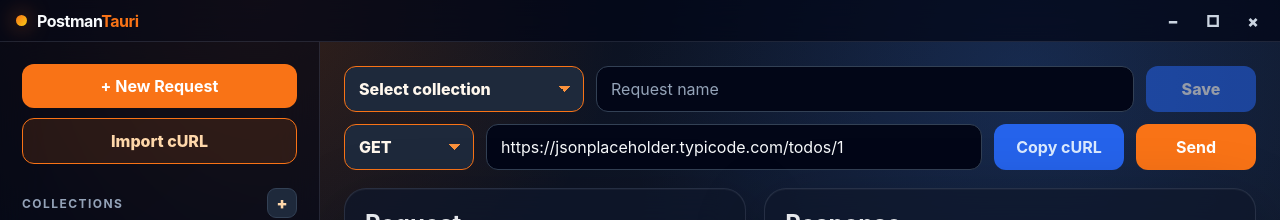
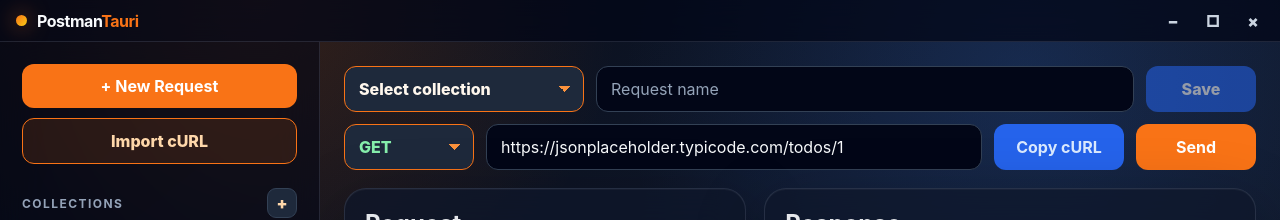
Before and after one commit to subekti404dev/arcus, a React (Vite) app: page / in a window 1280 px wide. Shown: the top 220 px of the page. Built offline with nearby package versions, Linux system fonts and the light colour scheme.

Commit message:
feat: color-code HTTP methods (GET/POST/PUT/PATCH/DELETE/HEAD)
- GET: green  POST: yellow  PUT: blue  PATCH: teal  DELETE: red  HEAD: gray
- Applied to method selector, saved request labels, and history items

```diff
--- a/src/main.tsx
+++ b/src/main.tsx
@@ -29,6 +29,10 @@
 
 const methods: HttpMethod[] = ['GET', 'POST', 'PUT', 'PATCH', 'DELETE'];
 const collectionsStorageKey = 'postman-tauri:collections';
+
+function methodColorClass(method: string) {
+  return `method-${method.toLowerCase()}`;
+}
 
 function uid() {
   return crypto.randomUUID?.() ?? Math.random().toString(36).slice(2);
@@ -527,7 +531,7 @@
                       </div>
                     ) : (
                       <button className={activeSavedRequestId === saved.id ? 'active' : ''} onClick={() => loadSavedRequest(collection.id, saved.id)}>
-                        <strong>{saved.method}</strong>
+                        <strong className={methodColorClass(saved.method)}>{saved.method}</strong>
                         <span>{saved.name}</span>
                       </button>
                     )}
@@ -551,7 +555,7 @@
           {history.length === 0 && <p className="muted">No requests yet.</p>}
           {history.map((item) => (
             <button className="history-item" key={item.id} onClick={() => { setMethod(item.method); setUrl(item.url); }}>
-              <strong>{item.method}</strong>
+              <strong className={item.method ? methodColorClass(item.method) : ''}>{item.method}</strong>
               <span>{item.url}</span>
               <small><span className={item.status ? statusBadgeClass(item.status) : 'status-err'}>{item.status ?? 'err'}</span> · {item.status ? `${item.durationMs}ms` : 'failed'} · {item.createdAt}</small>
             </button>
@@ -570,7 +574,7 @@
         </div>
 
         <div className="request-bar">
-          <select value={method} onChange={(e) => setMethod(e.target.value as HttpMethod)}>
+          <select value={method} onChange={(e) => setMethod(e.target.value as HttpMethod)} className={methodColorClass(method)}>
             {methods.map((item) => <option key={item}>{item}</option>)}
           </select>
           <input value={url} onChange={(e) => setUrl(e.target.value)} placeholder="Enter request URL" />
--- a/src/styles.css
+++ b/src/styles.css
@@ -94,6 +94,17 @@
 .save-bar button:disabled { opacity: .55; cursor: not-allowed; }
 .request-bar select, .save-bar select, .body-actions select { appearance: none; color: #fff7ed; background-color: #1e293b; border-color: #f97316; font-weight: 800; cursor: pointer; background-image: linear-gradient(45deg, transparent 50%, #fb923c 50%), linear-gradient(135deg, #fb923c 50%, transparent 50%); background-position: calc(100% - 18px) 50%, calc(100% - 12px) 50%; background-size: 6px 6px, 6px 6px; background-repeat: no-repeat; padding-right: 36px; }
 .request-bar select option, .save-bar select option { color: #0f172a; background: #fff7ed; font-weight: 700; }
+.request-bar select.method-get { color: #86efac; }
+.request-bar select.method-post { color: #fbbf24; }
+.request-bar select.method-put { color: #93c5fd; }
+.request-bar select.method-patch { color: #5eead4; }
+.request-bar select.method-delete { color: #fca5a5; }
+.method-get { color: #86efac; }
+.method-post { color: #fbbf24; }
+.method-put { color: #93c5fd; }
+.method-patch { color: #5eead4; }
+.method-delete { color: #fca5a5; }
+.method-head { color: #94a3b8; }
 .save-bar select:invalid, .save-bar select option[value=""] { color: #fed7aa; }
 .save-bar input::placeholder, .modal-input::placeholder, .request-bar input::placeholder, .body-row input::placeholder, .header-row input::placeholder, textarea::placeholder { color: #94a3b8; opacity: 1; }
 .save-bar select:focus, .save-bar input:focus, .modal-input:focus, .request-bar select:focus, .request-bar input:focus, .body-actions select:focus, .body-row input:focus, .header-row input:focus, textarea:focus { border-color: #fb923c; box-shadow: 0 0 0 3px rgba(249, 115, 22, .18); }
```
